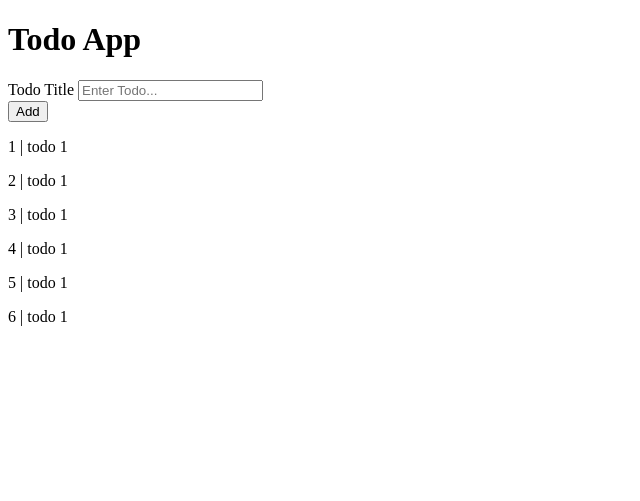
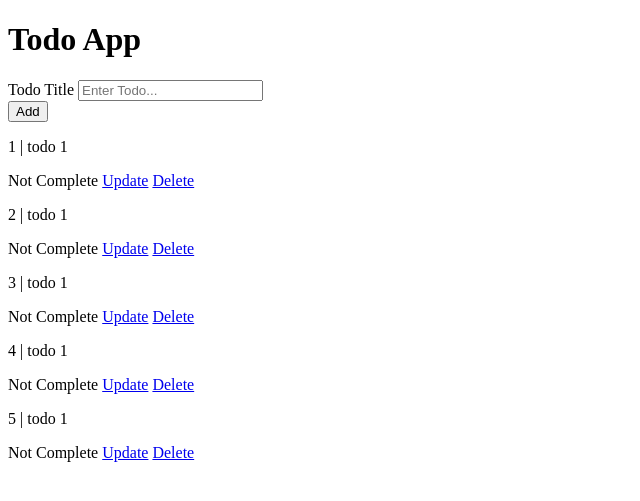
Before and after one commit to Tsheung/Flask-Todo-App, a Flask app: page / in a window 1280 px wide. Shown: the top 501 px of the page, without its empty margins (0-640 px from the left). Run offline with Flask 2, Linux system fonts and the light colour scheme; data comes from the database, SQL or seed files in the repository; both versions use the stored data as it was after the commit.

Commit message:
Add update and delete

```diff
--- a/app.py
+++ b/app.py
@@ -20,8 +20,6 @@ def index():
 if __name__ == "__main__":
     with app.app_context():
         db.create_all()
-        new_todo = Todo(title="todo 1 ", complete=False)
-        db.session.add(new_todo)
-        db.session.commit()
+
 
     app.run(debug=True)
--- a/templates/base.html
+++ b/templates/base.html
@@ -18,8 +18,17 @@
 
     {% for todo in list_to %}
         <p>{{ todo.id }} | {{ todo.title }}</p>
+
+        {% if todo.complete == False %}
+            <span>Not Complete</span>
+        {% else %}
+            <span>Complete</span>
+        {% endif %}
+
+        <a href="/">Update</a>
+        <a href="/">Delete</a>
+
     {% endfor %}
-
 
 </body>
 </html>
```
Also changed, not shown: instance/db.sqlite.
